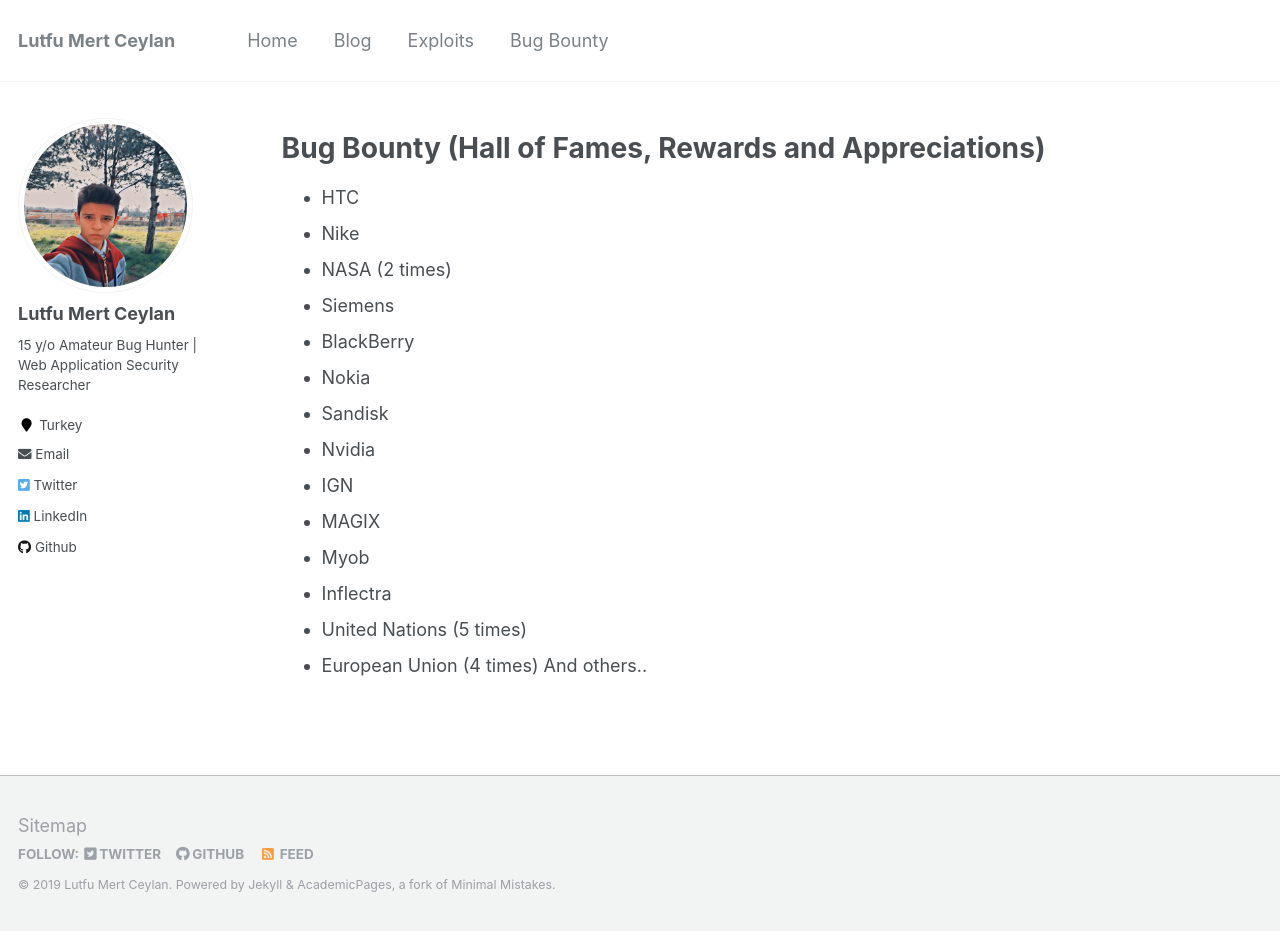
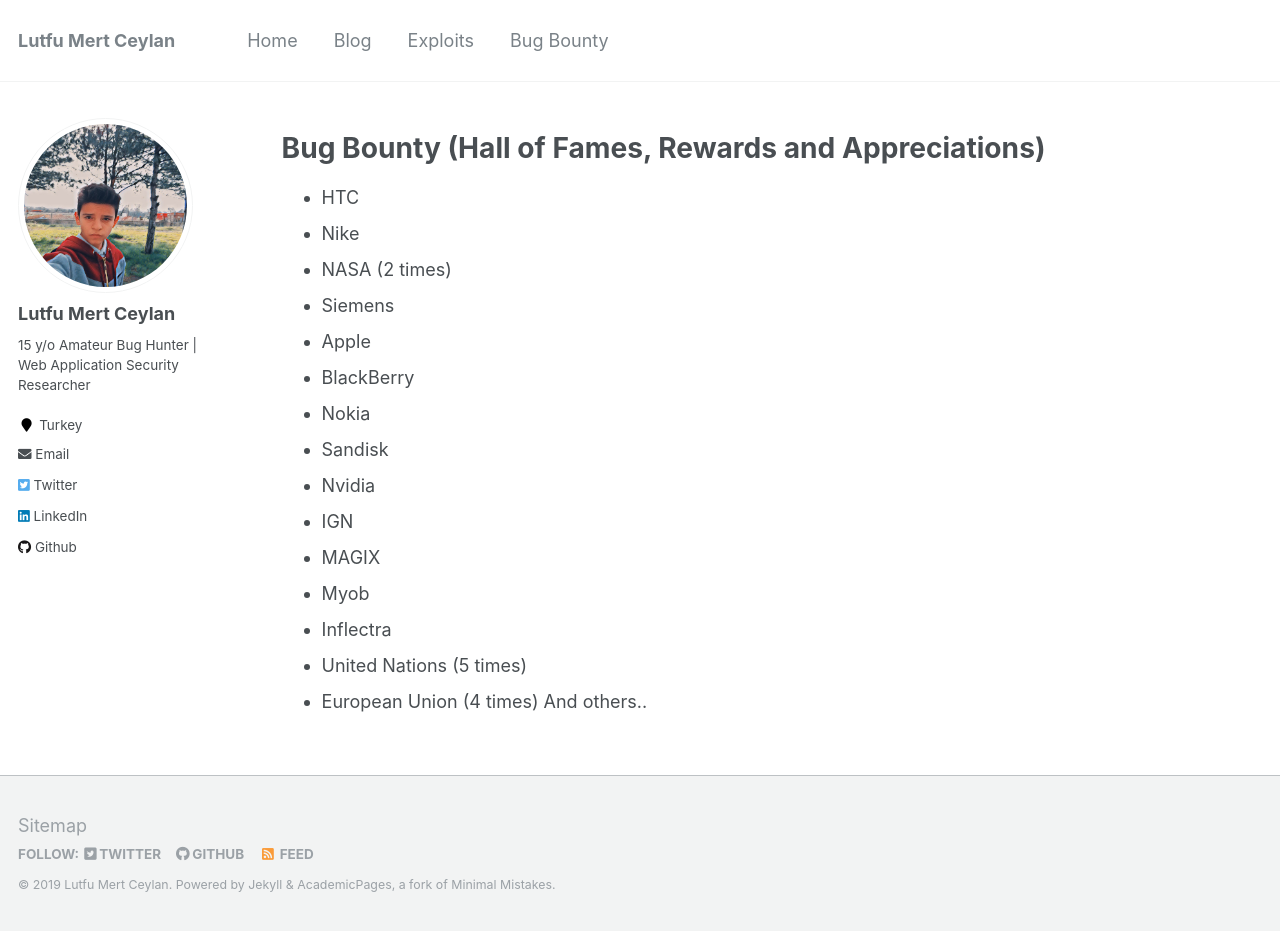
Before and after one commit to lutfumertceylan/mywebsite, a Jekyll site: the page built from _pages/bugbounty.md, in a window 1280 px wide and 931 px high. Built offline with Jekyll 4.4.1, drawn with Linux system fonts in a browser that asks for light colours.

Commit message:
Update bugbounty.md

```diff
--- a/_pages/bugbounty.md
+++ b/_pages/bugbounty.md
@@ -13,6 +13,7 @@ redirect_from:
 * Nike
 * NASA (2 times)
 * Siemens
+* Apple
 * BlackBerry
 * Nokia
 * Sandisk
```
